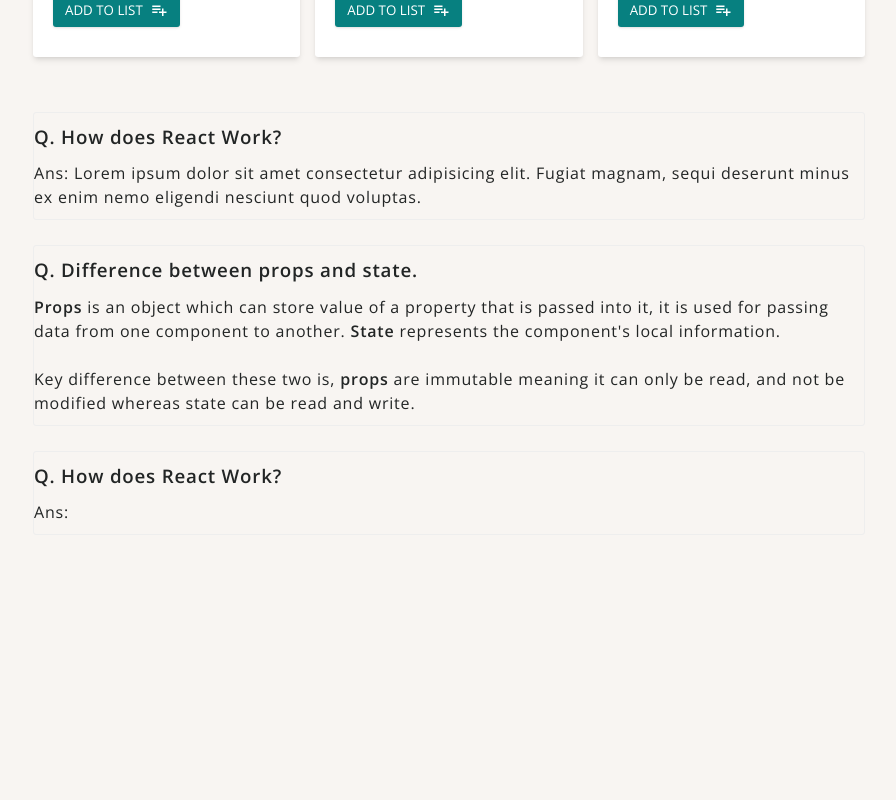
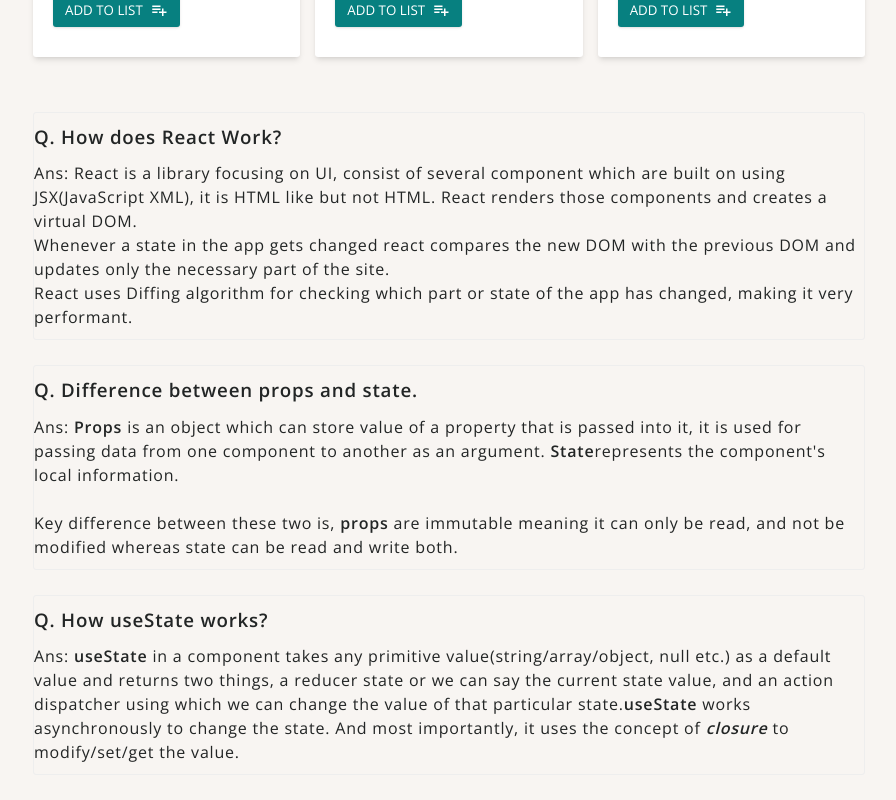
Before and after one commit to Ar1f007/Choosium, a React (Create React App) app: page / in a window 1280 px wide. Shown: the part 1421-2221 px from the top of the page, without its empty margins (31-927 px from the left). Before the commit the page ends 2006 px from the top, so only its background shows below. Built offline with nearby package versions, Linux system fonts and the light colour scheme.

Commit message:
questions answered

```diff
--- a/src/components/Questions/Questions.jsx
+++ b/src/components/Questions/Questions.jsx
@@ -5,24 +5,41 @@
       <div className="question">
         <h3>Q. How does React Work?</h3>
         <p>
-          Ans: Lorem ipsum dolor sit amet consectetur adipisicing elit. Fugiat magnam, sequi
-          deserunt minus ex enim nemo eligendi nesciunt quod voluptas.
+          Ans: React is a library focusing on UI, consist of several component which are built on
+          using JSX(JavaScript XML), it is HTML like but not HTML. React renders those components
+          and creates a virtual DOM.
+          <br />
+          Whenever a state in the app gets changed react compares the new DOM with the previous DOM
+          and updates only the necessary part of the site. <br />
+          React uses Diffing algorithm for checking which part or state of the app has changed,
+          making it very performant.
         </p>
       </div>
       <div className="question">
         <h3>Q. Difference between props and state.</h3>
         <p>
-          <b>Props</b> is an object which can store value of a property that is passed into it, it
-          is used for passing data from one component to another. <b>State</b> represents the
-          component's local information. <br />
+          Ans: <b>Props</b> is an object which can store value of a property that is passed into it,
+          it is used for passing data from one component to another as an argument. <b>State</b>
+          represents the component's local information. <br />
           <br />
           Key difference between these two is, <b>props</b> are immutable meaning it can only be
-          read, and not be modified whereas state can be read and write.
+          read, and not be modified whereas state can be read and write both.
         </p>
       </div>
       <div className="question">
-        <h3>Q. How does React Work?</h3>
-        <p>Ans:</p>
+        <h3>Q. How useState works?</h3>
+        <p>
+          Ans: <b>useState</b> in a component takes any primitive value(string/array/object, null
+          etc.) as a default value and returns two things, a reducer state or we can say the current
+          state value, and an action dispatcher using which we can change the value of that
+          particular state.
+          <b>useState</b> works asynchronously to change the state. And most importantly, it uses
+          the concept of{' '}
+          <b>
+            <em>closure</em>
+          </b>{' '}
+          to modify/set/get the value.
+        </p>
       </div>
     </section>
   );
```
